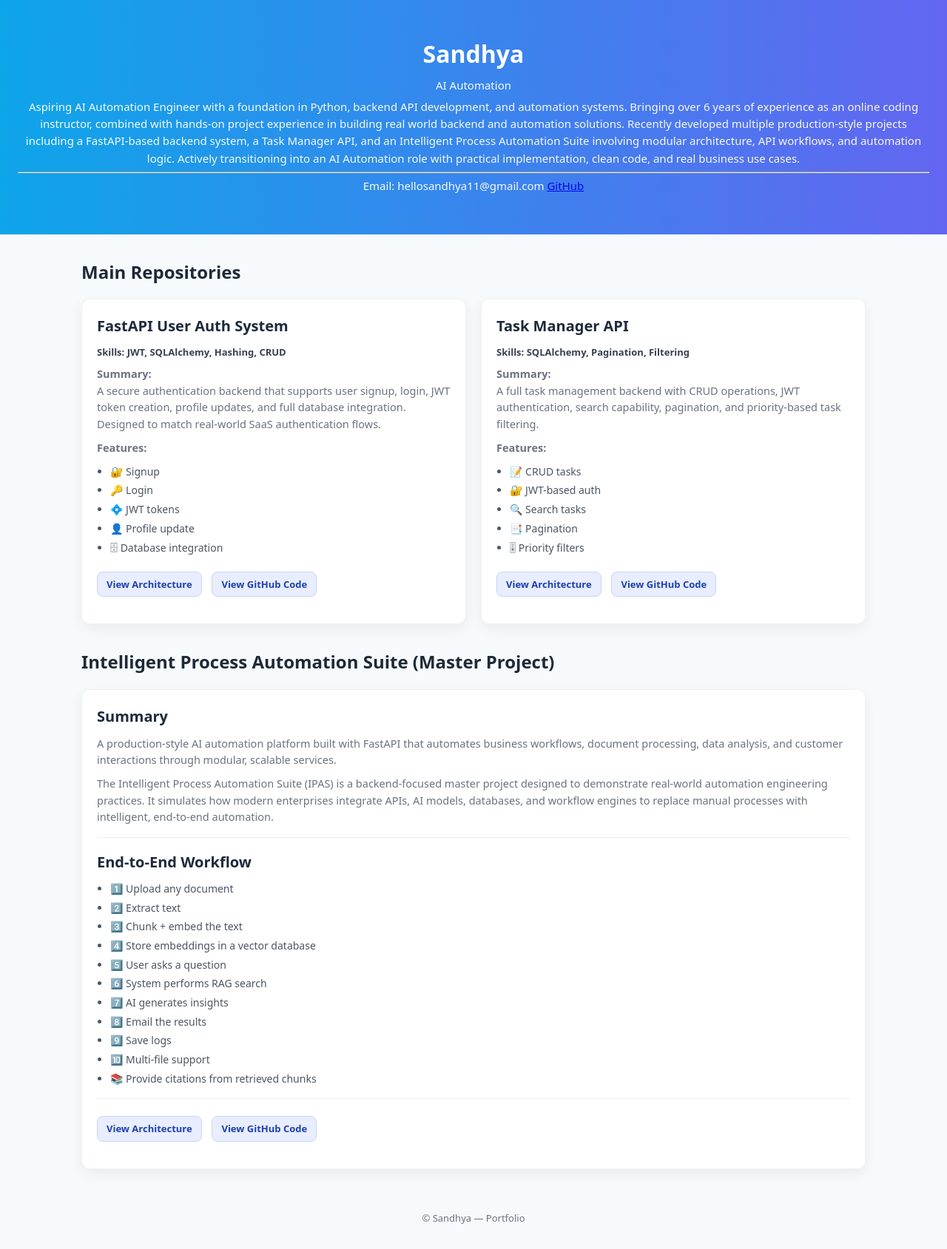
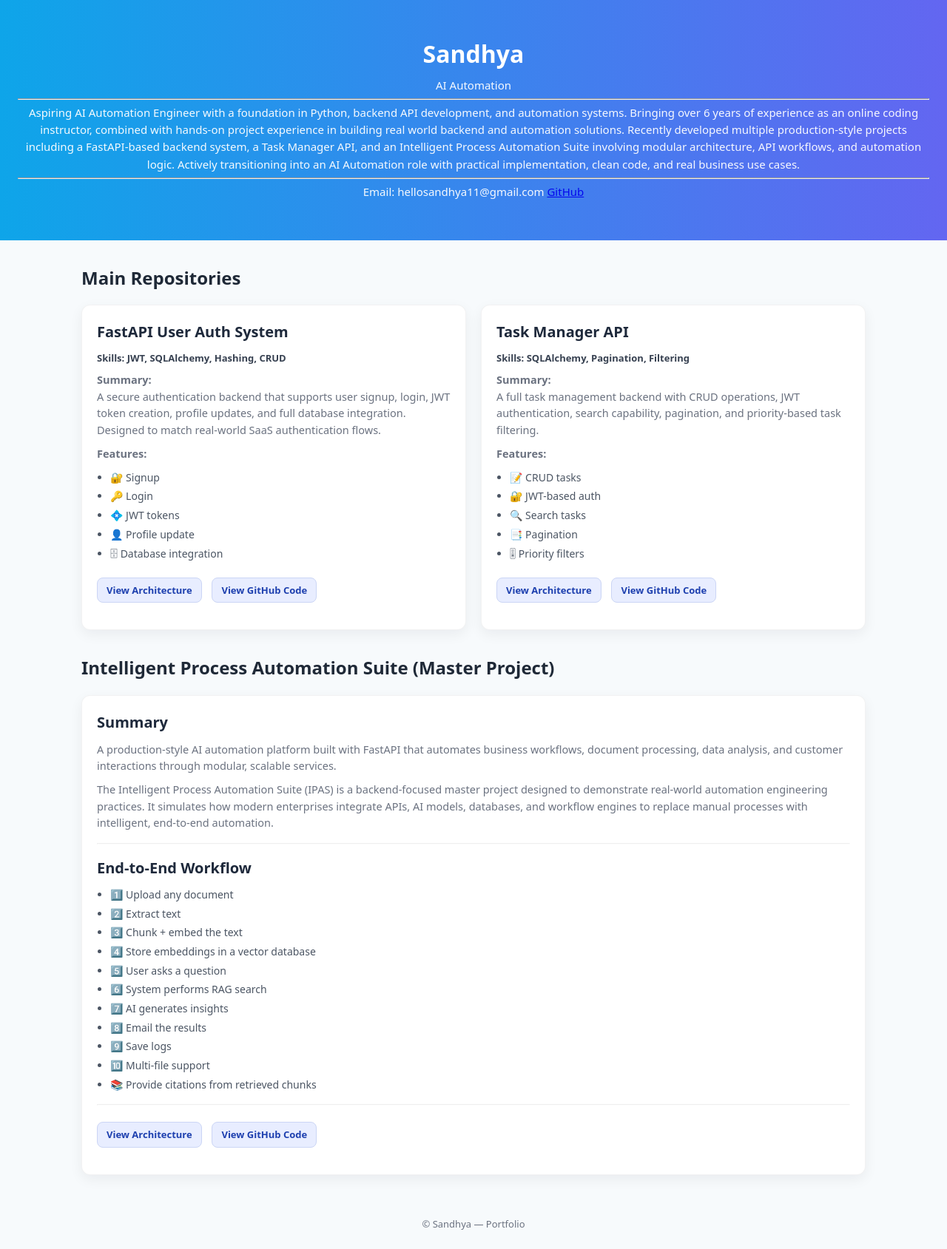
Before and after one commit to sandhya-log/portfolio, a Jekyll site: the page built from index.html, in a window 1280 px wide. Shown: the whole page at 74% size. Built offline with Jekyll 4.4.1, drawn with Linux system fonts in a browser that asks for light colours.

Commit message:
minor fixes

```diff
--- a/index.html
+++ b/index.html
@@ -18,7 +18,7 @@ layout: default
   <header class="site-header">
     <div class="banner">
       <h1>Sandhya</h1>
-      <p>AI Automation</p>
+      <p>AI Automation</p> <hr>
       <p>Aspiring AI Automation Engineer with a foundation in Python,
 backend API development, and automation systems. Bringing
 over 6 years of experience as an online coding instructor,
```
